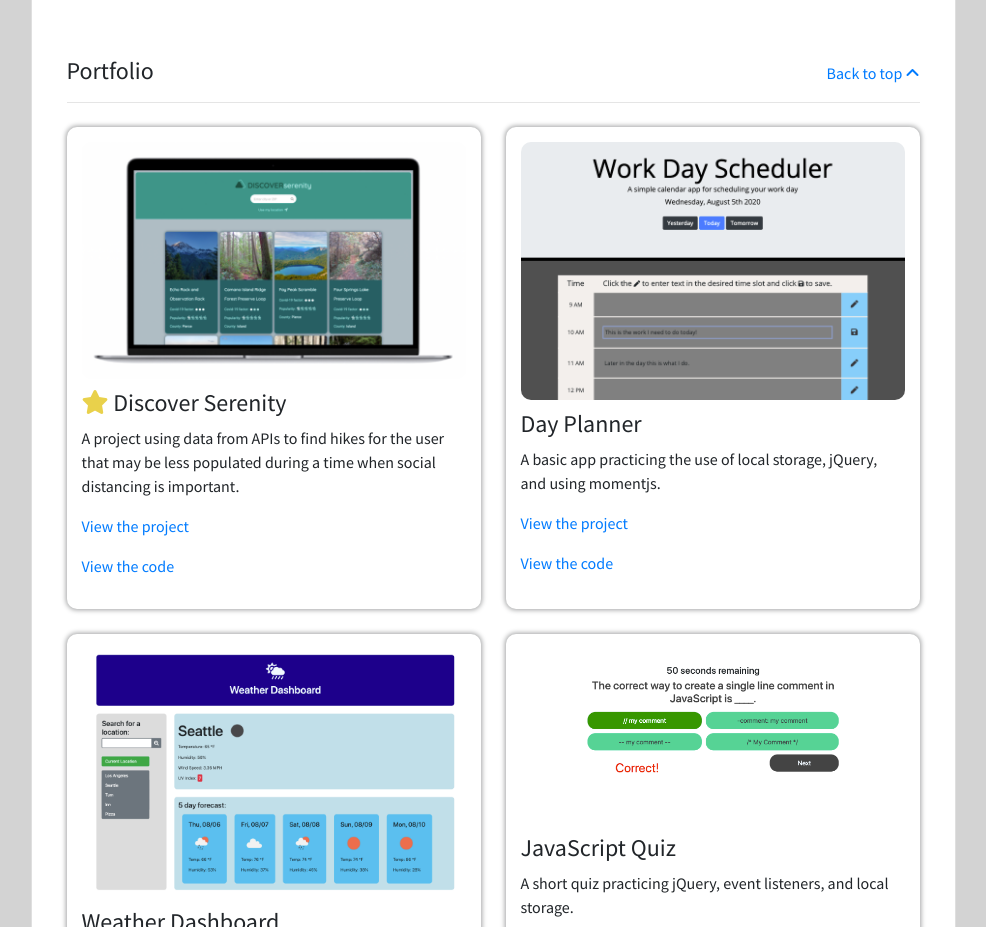
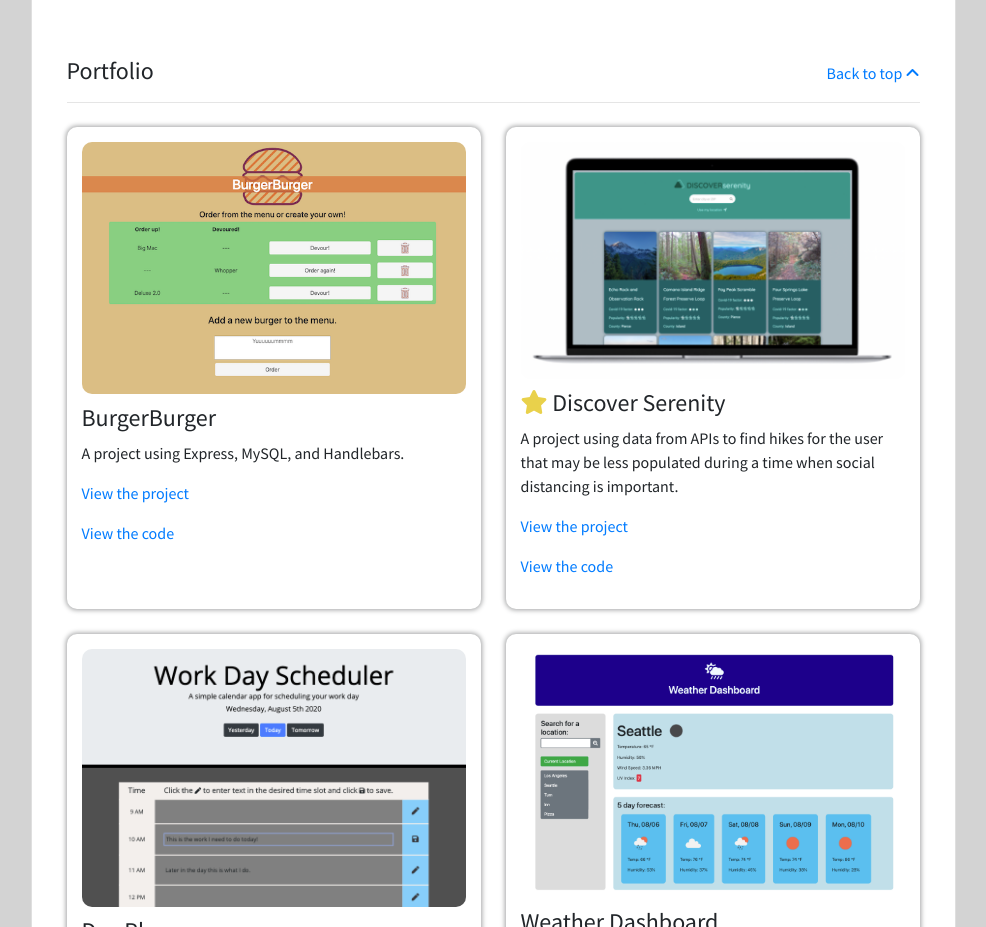
Before and after one commit to zapponejosh/zapponejosh.github.io, a plain HTML site: page index.html in a window 1280 px wide. Shown: the part 980-1907 px from the top of the page, without its empty margins (147-1133 px from the left). Drawn offline with nearby package versions, Linux system fonts and the light colour scheme.

Commit message:
adds burgerburger to portfolio

```diff
--- a/index.html
+++ b/index.html
@@ -62,6 +62,15 @@
               <hr>
 
               <div class="wrapper">
+                <div class="portfolio-item">
+                  <img src="./Assets/Images/burger-preview.png" alt="code preview image" class="preview">
+                  <h4 class="name">BurgerBurger</h4>
+                  <p class="description">A project using Express, MySQL, and Handlebars.</p>
+                  <div class="links">
+                    <p><a href="https://bugerburger-restuarant.herokuapp.com/" target="_blank" class="deployed">View the project</a></p>
+                    <p><a href="https://github.com/zapponejosh/burgerburger" target="_blank" class="repo">View the code</a></p>
+                  </div>
+                </div>
                 <div class="portfolio-item">
                   <img src="./Assets/Images/serenity-preview.png" alt="code preview image" class="preview">
                   <h4 class="name"><i class="fas fa-star"></i> Discover Serenity</h4>
```
Also changed, not shown: Assets/Images/burger-preview.png (added).
